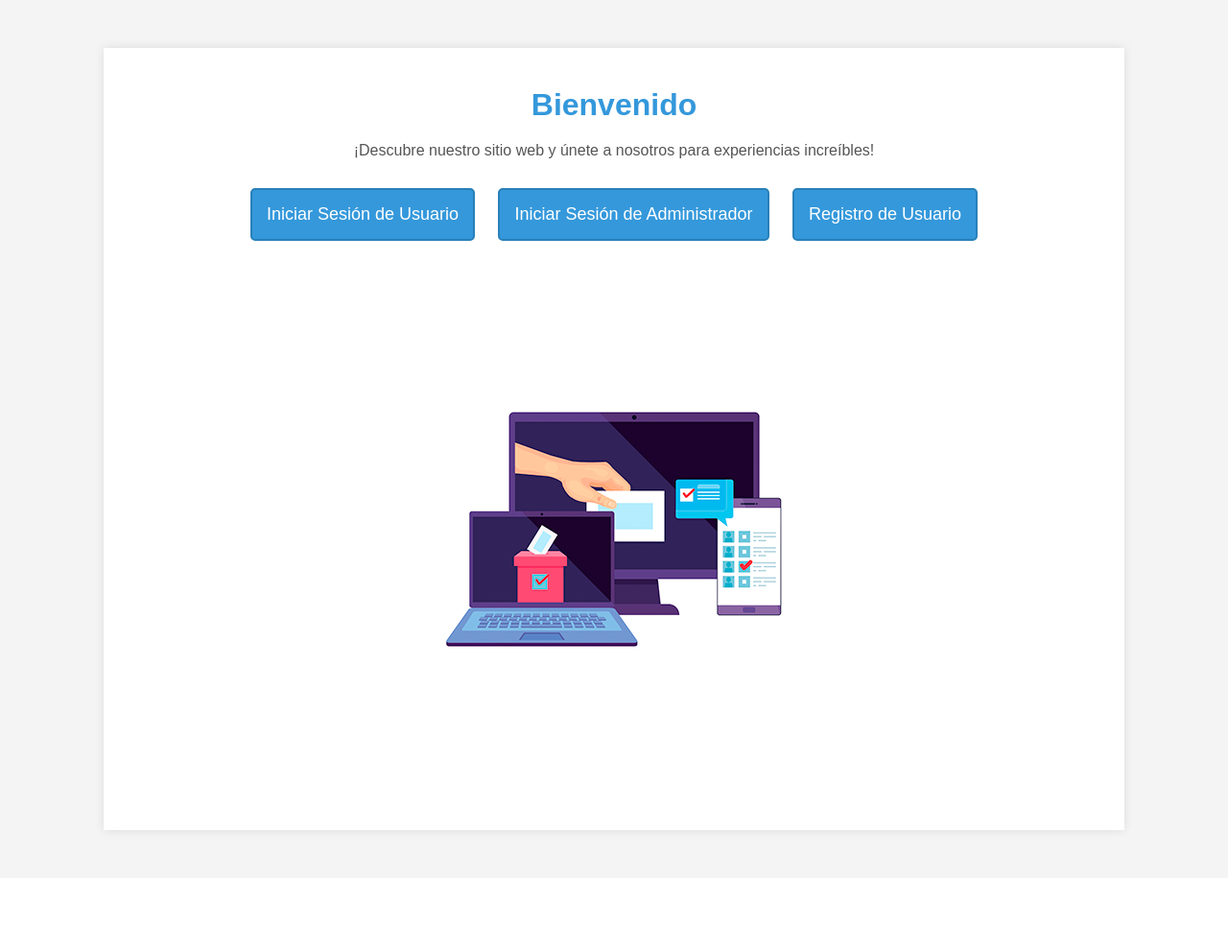
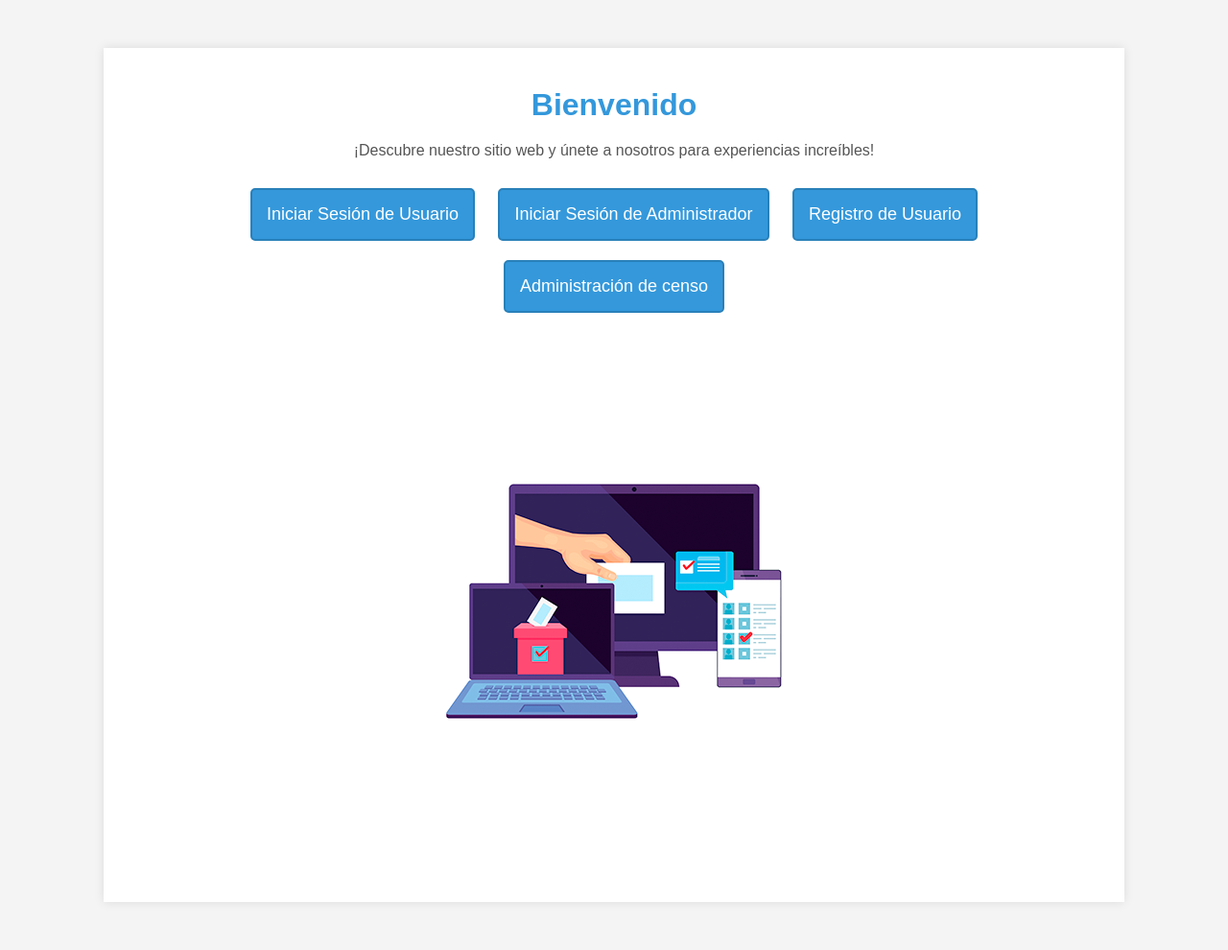
Before and after one commit to lucantdel/decide, a Django app: template decide/decide/templates/inicio.html in a window 1280 px wide. Shown: the whole page at 96% size. Before the commit the page ends 872 px from the top, so only its background shows below. Run offline with Django 3.2, Linux system fonts and the light colour scheme; the template is opened without the code that fills it, so the values that code supplies are empty.

Commit message:
feat: boton inicio censo

```diff
--- a/decide/decide/templates/inicio.html
+++ b/decide/decide/templates/inicio.html
@@ -77,6 +77,7 @@
         <a href="/iniciar_sesion_usuario" class="button">Iniciar Sesión de Usuario</a>
         <a href="/admin" class="button">Iniciar Sesión de Administrador</a>
         <a href="/customuser/registrousuarios" class="button">Registro de Usuario</a>
+        <a href="/census" class="button">Administración de censo</a>
     </div>
 
     <div id="content">
```
